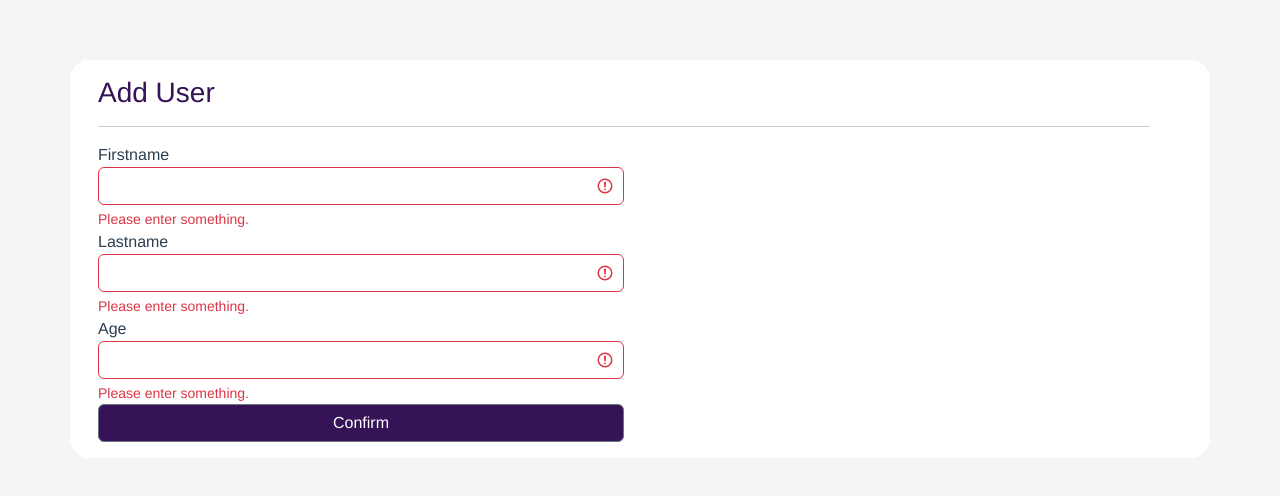
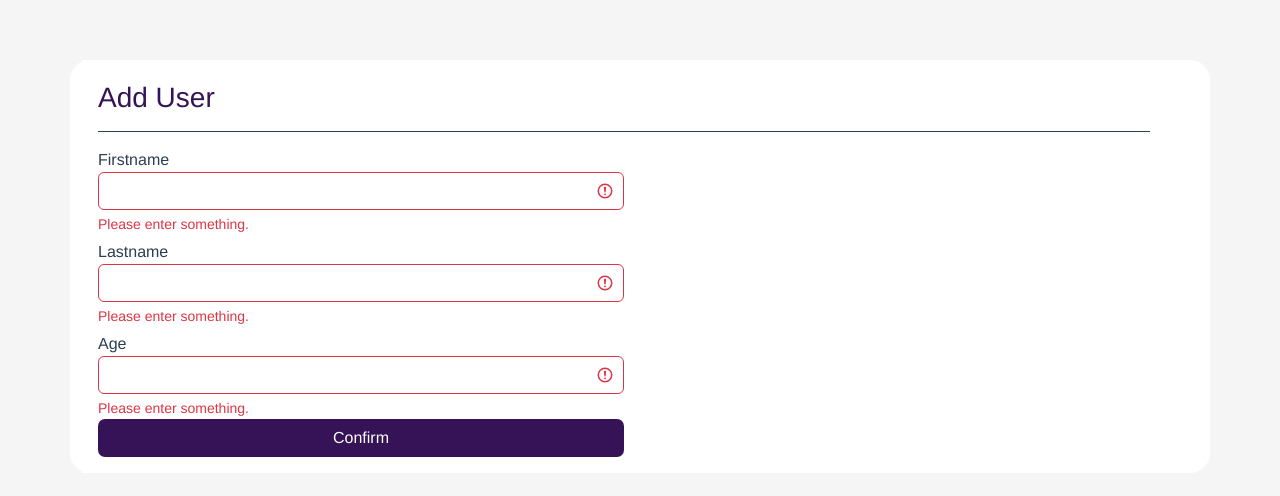
Before and after one commit to pnrmhcl/vueStudy, a Vue app: page / in a window 1280 px wide. Shown: the top 496 px of the page. Built offline with nearby package versions, Linux system fonts and the light colour scheme.

Commit message:
fix: user form button

```diff
--- a/src/components/Form.vue
+++ b/src/components/Form.vue
@@ -55,9 +55,7 @@
         </b-form-group>
       </div>
       <div class="d-grid gap-2">
-        <b-button block class="button" style="background-color: rgb(54, 19, 87)"
-          >Confirm</b-button
-        >
+        <button block class="button">Confirm</button>
       </div>
     </div>
   </div>
@@ -95,6 +93,7 @@ export default {
 }
 .input {
   text-align: justify;
+  padding-top: 5px;
 }
 .container {
   width: 100%;
@@ -104,8 +103,22 @@ export default {
 hr {
   width: 200%;
   background-color: black;
+  border-width: 3px 0 0 0;
+  border-style: solid;
+  height: 1px;
+  opacity: 1 !important;
 }
 h3 {
   color: rgb(54, 19, 87);
 }
+.button {
+  background-color: rgb(54, 19, 87);
+  border-radius: 7px;
+  border: 1px;
+  height: 38px;
+  color: #ffff;
+}
+.button:hover {
+  opacity: 0.5;
+}
 </style>
--- a/src/main.js
+++ b/src/main.js
@@ -1,11 +1,10 @@
 import Vue from "vue";
 import App from "./App.vue";
 import { BootstrapVue } from "bootstrap-vue";
+import "bootstrap/dist/css/bootstrap.css";
+import "bootstrap-vue/dist/bootstrap-vue.css";
 Vue.config.productionTip = false;
 Vue.use(BootstrapVue);
-
-import "bootstrap/dist/css/bootstrap.css";
-import "bootstrap-vue/dist/bootstrap-vue.css";
 
 new Vue({
   render: (h) => h(App),
```
